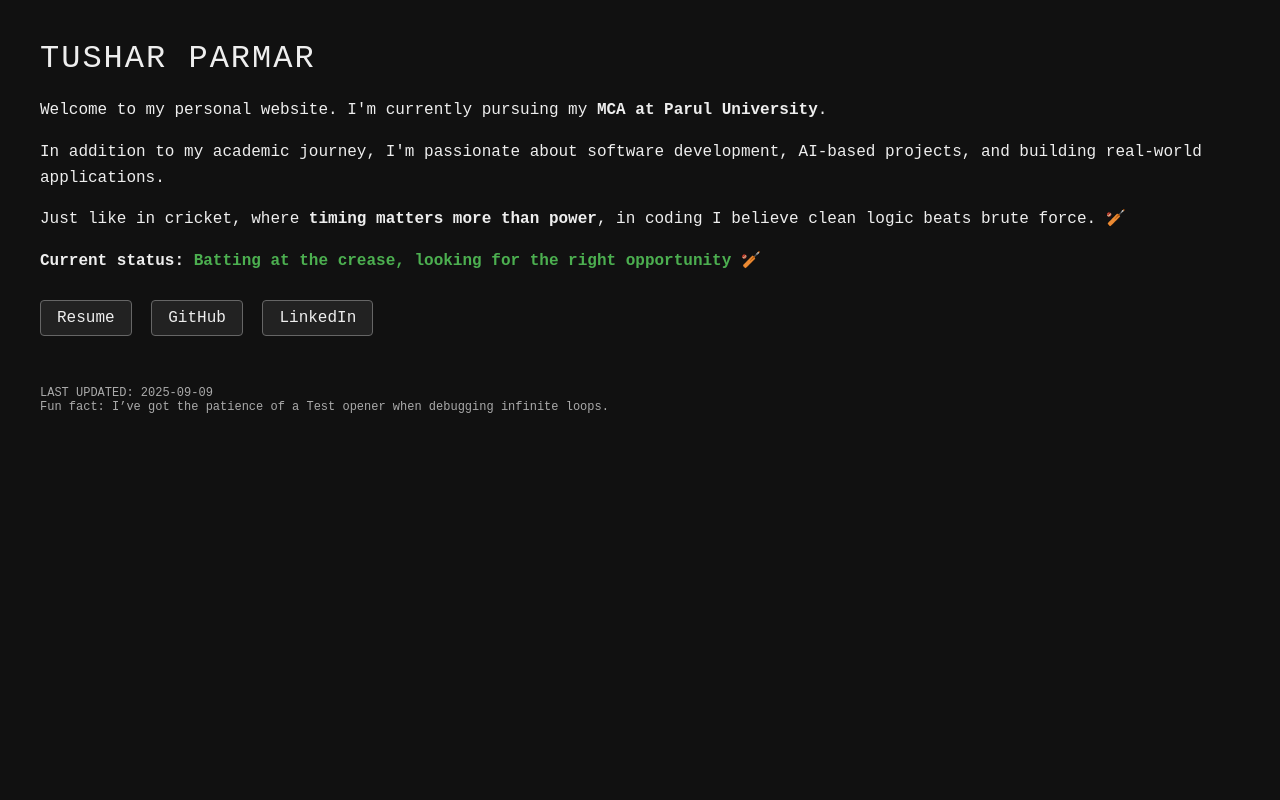
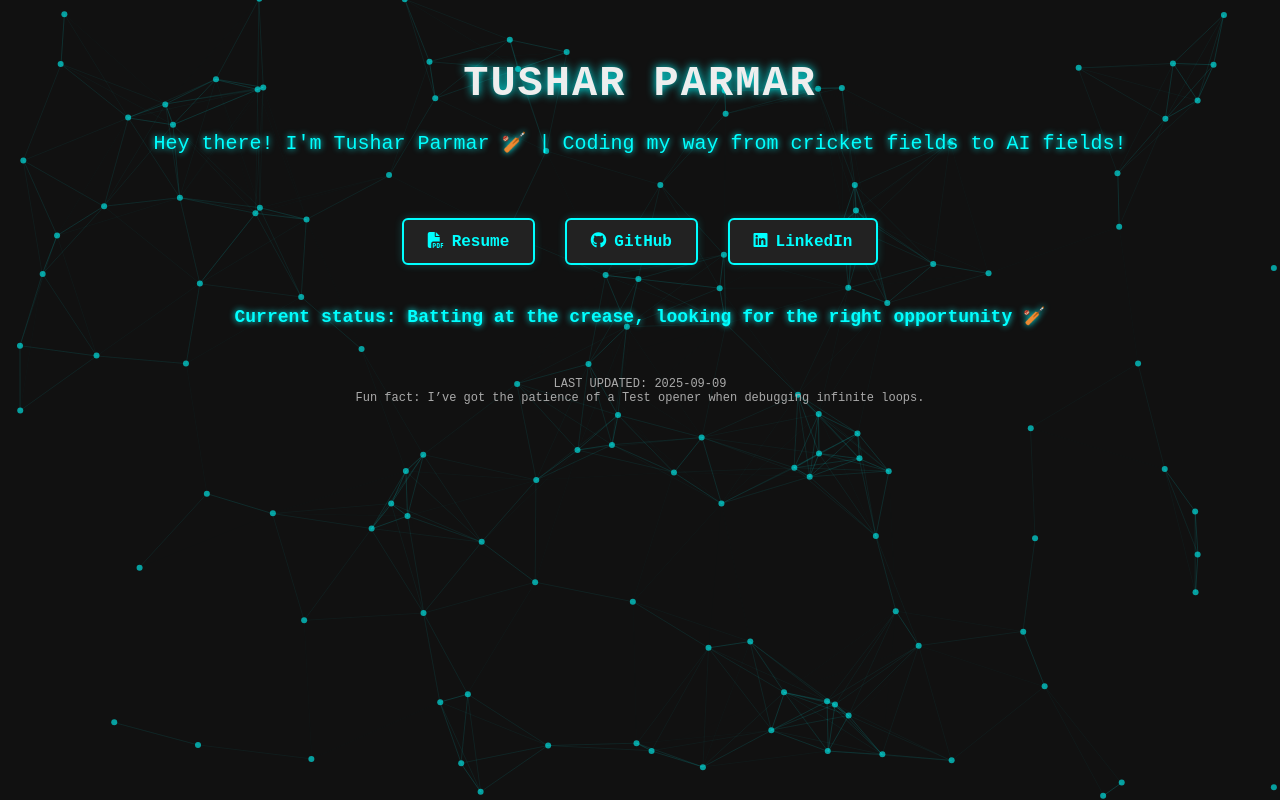
Before and after one commit to Tusharnp16/tusharportfolio-, a plain HTML site: page index.html in a window 1280 px wide. Drawn offline with nearby package versions, Linux system fonts and the light colour scheme.

Commit message:
portfolio 2.0

```diff
--- a/index.html
+++ b/index.html
@@ -3,44 +3,74 @@
 <head>
   <meta charset="UTF-8">
   <meta name="viewport" content="width=device-width, initial-scale=1.0">
+  <title>Parmar Tushar</title>
+  <!-- Favicon -->
   <link rel="icon" type="image/png" href="logo.png">
-  <title>Parmar Tushar</title>
+  <!-- Font Awesome for icons -->
+  <link rel="stylesheet" href="https://cdnjs.cloudflare.com/ajax/libs/font-awesome/6.4.0/css/all.min.css">
+  <!-- AOS for scroll animations -->
+  <link rel="stylesheet" href="https://cdnjs.cloudflare.com/ajax/libs/aos/2.3.4/aos.css">
   <style>
+    * { margin: 0; padding: 0; box-sizing: border-box; }
     body {
-      background-color: #111;
+      font-family: "Courier New", monospace;
+      background: #111;
       color: #eee;
-      font-family: "Courier New", monospace;
-      margin: 40px;
+      overflow-x: hidden;
+    }
+    #particles-js {
+      position: fixed;
+      width: 100%;
+      height: 100%;
+      z-index: -1;
+      top: 0; left: 0;
+    }
+    .container {
+      padding: 60px 20px;
+      text-align: center;
     }
     h1 {
-      font-weight: 400;
-      font-size: 32px;
+      font-size: 42px;
       letter-spacing: 2px;
+      margin-bottom: 20px;
+      text-shadow: 0 0 10px cyan;
     }
-    p {
+    #intro {
+      font-size: 20px;
       line-height: 1.6;
-    }
-    .highlight {
-      font-weight: bold;
-    }
-    .status {
-      font-weight: bold;
-    }
-    .status span {
-      color: #4caf50;
+      margin-bottom: 30px;
+      min-height: 50px;
+      color: #00FFFF;
+      text-shadow: 0 0 6px #00FFFF;
     }
     .buttons a {
       display: inline-block;
-      margin: 10px 10px 0 0;
-      padding: 8px 16px;
-      border: 1px solid #666;
+      margin: 10px;
+      padding: 12px 24px;
+      border: 2px solid #00FFFF;
       background: #222;
-      color: #eee;
+      color: #00FFFF;
       text-decoration: none;
-      border-radius: 4px;
+      font-weight: bold;
+      border-radius: 6px;
+      transition: 0.3s;
+      box-shadow: 0 0 8px #00FFFF33;
     }
     .buttons a:hover {
-      background: #333;
+      background: #00FFFF;
+      color: #111;
+      transform: scale(1.1);
+      box-shadow: 0 0 20px #00FFFF88, 0 0 40px #00FFFF66;
+    }
+    .buttons a i {
+      margin-right: 8px;
+    }
+    .status {
+      margin-top: 30px;
+      font-size: 18px;
+      font-weight: bold;
+      color: cyan;
+      text-shadow: 0 0 6px cyan;
     }
     .footer {
       margin-top: 50px;
@@ -50,36 +80,90 @@
   </style>
 </head>
 <body>
-  <h1>TUSHAR PARMAR</h1>
+  <!-- Particle Background -->
+  <div id="particles-js"></div>
 
-  <p>
-    Welcome to my personal website. I'm currently pursuing my
-    <span class="highlight">MCA at Parul University</span>.
-  </p>
+  <div class="container" data-aos="fade-up">
+    <h1>TUSHAR PARMAR</h1>
+    <p id="intro"></p>
 
-  <p>
-    In addition to my academic journey, I'm passionate about software development,
-    AI-based projects, and building real-world applications.
-  </p>
+    <div class="buttons">
+      <a href="resume.pdf" target="_blank"><i class="fas fa-file-pdf"></i>Resume</a>
+      <a href="https://github.com/Tusharnp16" target="_blank"><i class="fab fa-github"></i>GitHub</a>
+      <a href="https://www.linkedin.com/in/tusharnp16" target="_blank"><i class="fab fa-linkedin"></i>LinkedIn</a>
+    </div>
 
-  <p>
-    Just like in cricket, where <span class="highlight">timing matters more than power</span>,
-    in coding I believe clean logic beats brute force. 🏏
-  </p>
+    <p class="status">
+      Current status: <span id="status-text">Batting at the crease, looking for the right opportunity 🏏</span>
+    </p>
 
-  <p class="status">
-    Current status: <span>Batting at the crease, looking for the right opportunity 🏏</span>
-  </p>
-
-  <div class="buttons">
-    <a href="resume.pdf">Resume</a>
-    <a href="https://github.com/Tusharnp16" target="_blank">GitHub</a>
-    <a href="https://www.linkedin.com/in/tusharnp16" target="_blank">LinkedIn</a>
+    <div class="footer">
+      LAST UPDATED: 2025-09-09 <br>
+      Fun fact: I’ve got the patience of a Test opener when debugging infinite loops.
+    </div>
   </div>
 
-  <div class="footer">
-    LAST UPDATED: 2025-09-09 <br>
-    Fun fact: I’ve got the patience of a Test opener when debugging infinite loops.
-  </div>
+  <!-- Scripts -->
+  <!-- Typewriter cycling messages -->
+  <script>
+    const messages = [
+      "Hey there! I'm Tushar Parmar 🏏 | Coding my way from cricket fields to AI fields!",
+      "Turning coffee ☕ and code into real-world apps 🔥",
+      "Building apps that hit sixes in coding and innovation!",
+      "Explorer of AI, builder of dreams, lover of cricket! 🏏💻"
+    ];
+    let currentMsg = 0;
+
+    function typeWriterCycle() {
+      const intro = document.getElementById("intro");
+      intro.innerHTML = "";
+      let j = 0;
+      const txt = messages[currentMsg];
+
+      function type() {
+        if (j < txt.length) {
+          intro.innerHTML += txt.charAt(j);
+          j++;
+          setTimeout(type, 50);
+        } else {
+          setTimeout(() => {
+            currentMsg = (currentMsg + 1) % messages.length;
+            typeWriterCycle();
+          }, 2000);
+        }
+      }
+      type();
+    }
+
+    typeWriterCycle();
+  </script>
+
+  <!-- Particles.js -->
+  <script src="https://cdn.jsdelivr.net/particles.js/2.0.0/particles.min.js"></script>
+  <script>
+    particlesJS("particles-js", {
+      "particles": {
+        "number": { "value": 100 },
+        "color": { "value": "#00FFFF" },
+        "shape": { "type": "circle" },
+        "opacity": { "value": 0.6 },
+        "size": { "value": 3 },
+        "line_linked": { "enable": true, "distance": 150, "color": "#00FFFF", "opacity": 0.2, "width": 1 },
+        "move": { "enable": true, "speed": 2 }
+      },
+      "interactivity": {
+        "events": {
+          "onhover": { "enable": true, "mode": "grab" },
+          "onclick": { "enable": true, "mode": "push" }
+        }
+      }
+    });
+  </script>
+
+  <!-- AOS for scroll animations -->
+  <script src="https://cdnjs.cloudflare.com/ajax/libs/aos/2.3.4/aos.js"></script>
+  <script>
+    AOS.init({ duration: 1000 });
+  </script>
 </body>
 </html>
```
Also changed, not shown: temp.html (added, +85 -0 lines).
